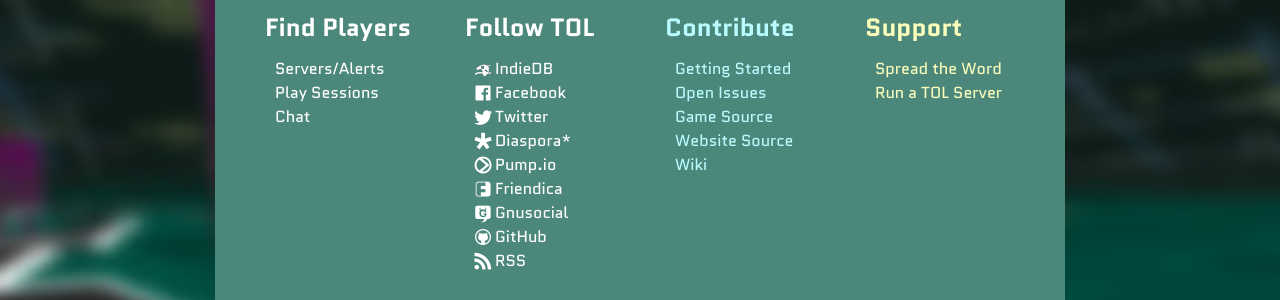
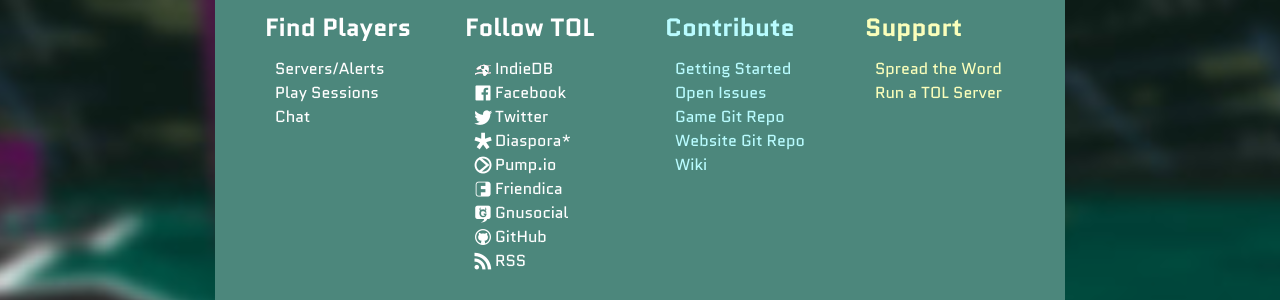
Before and after one commit to fr1tz/terminal-overload.org, a Jekyll site: the page built from index.html, in a window 1280 px wide and 900 px high, scrolled down 1599 px. Shown: the part 527-827 px from the top of the window. Built offline with Jekyll 4.4.1, drawn with Linux system fonts in a browser that asks for light colours.

Commit message:
Tweak footer

```diff
--- a/_includes/footer.html
+++ b/_includes/footer.html
@@ -29,8 +29,8 @@
       <ul>
         <li><a href="/contributing">Getting Started</a></li>
         <li><a href="https://github.com/fr1tz/terminal-overload/issues">Open Issues</a></li>
-        <li><a href="https://github.com/fr1tz/terminal-overload">Game Source</a></li>
-        <li><a href="https://github.com/fr1tz/terminal-overload.org">Website Source</a></li>
+        <li><a href="https://github.com/fr1tz/terminal-overload">Game Git Repo</a></li>
+        <li><a href="https://github.com/fr1tz/terminal-overload.org">Website Git Repo</a></li>
         <li><a href="https://github.com/fr1tz/terminal-overload/wiki">Wiki</a></li>
       </ul>
   </div>
```
